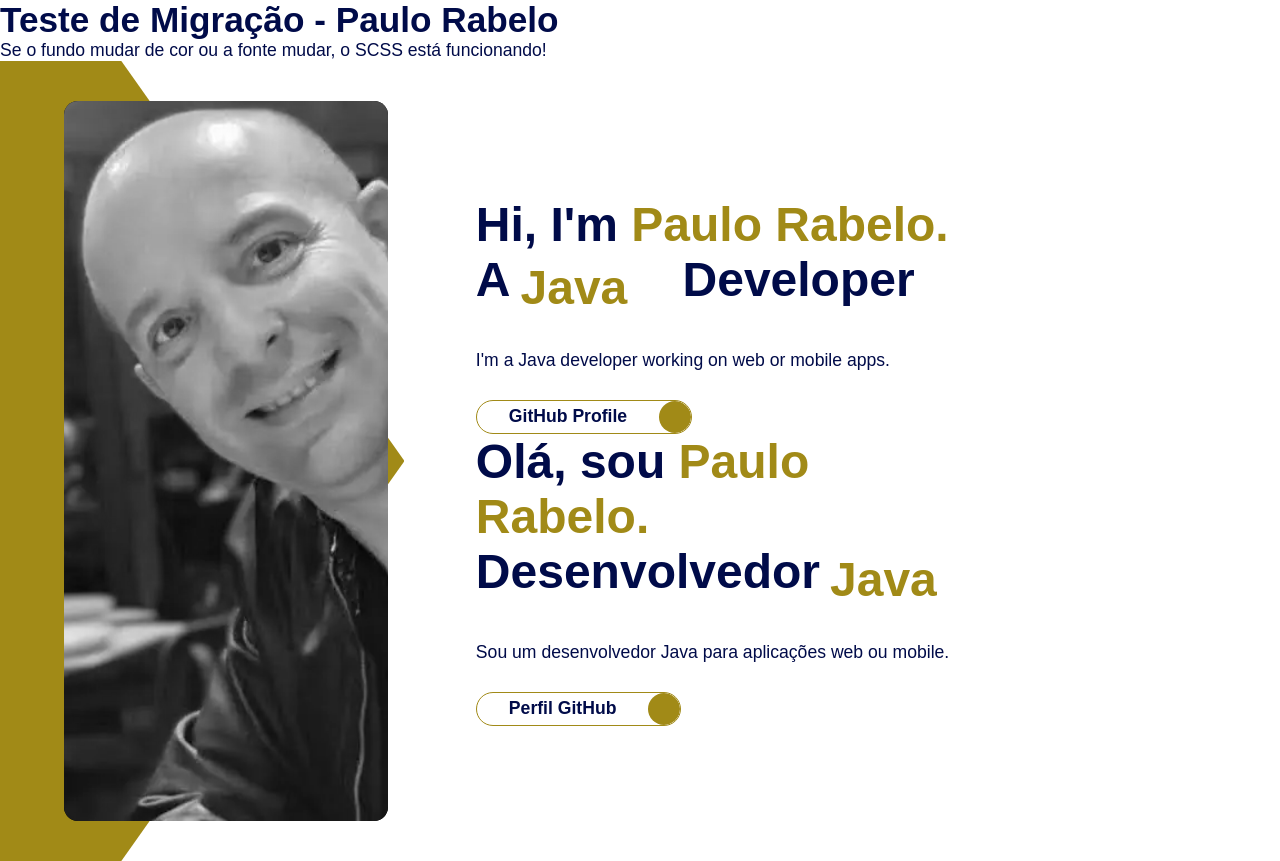
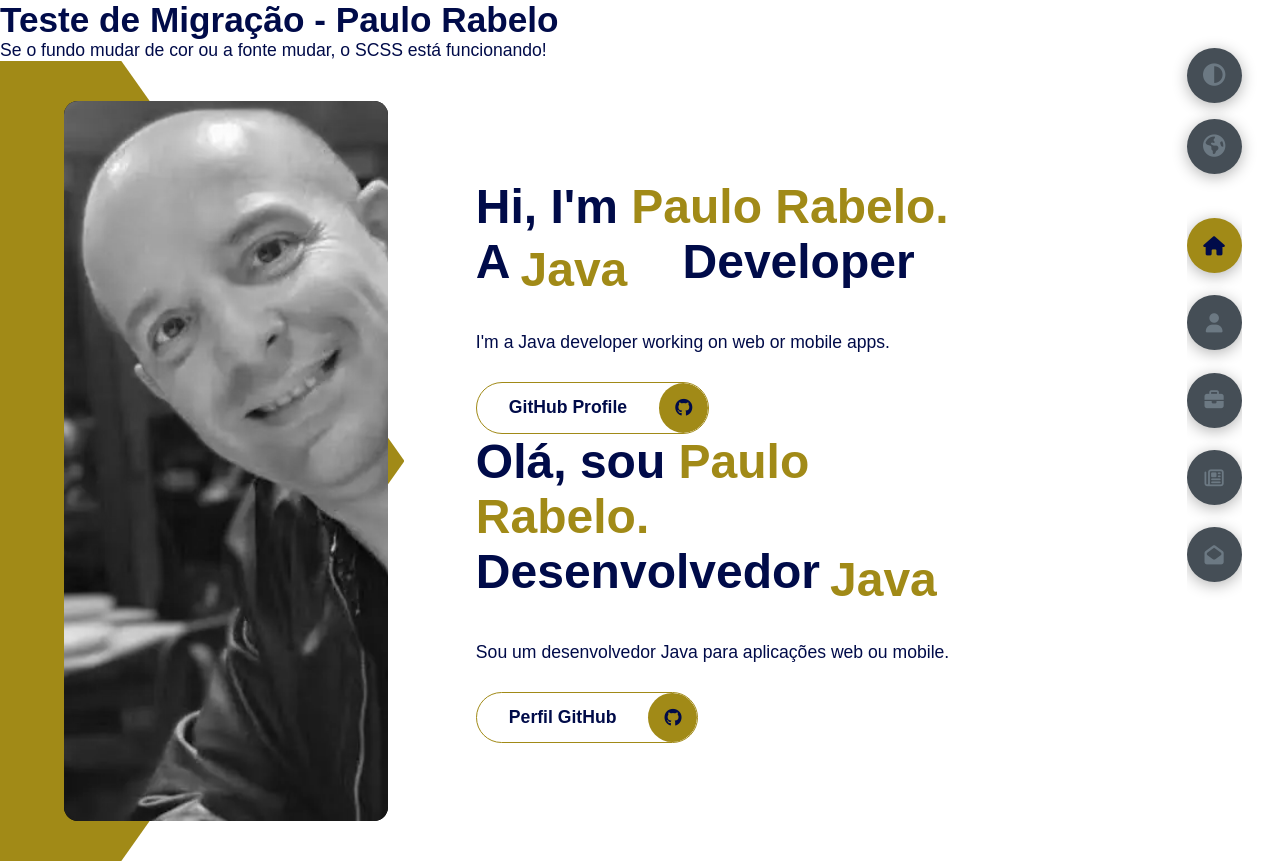
Before and after one commit to paulorabelo/portfolio-nextjs, a Next.js app: page / in a window 1280 px wide. Built offline with nearby package versions, Linux system fonts and the light colour scheme.

Commit message:
refactor: update layout component with new metadata, remove unused font imports add Header (controls).

```diff
--- a/src/app/layout.tsx
+++ b/src/app/layout.tsx
@@ -1,20 +1,11 @@
+// src/app/layout.tsx
 import type { Metadata } from "next";
-import { Geist, Geist_Mono } from "next/font/google";
 import "./globals.scss";
-
-const geistSans = Geist({
-  variable: "--font-geist-sans",
-  subsets: ["latin"],
-});
-
-const geistMono = Geist_Mono({
-  variable: "--font-geist-mono",
-  subsets: ["latin"],
-});
+import Header from "@/components/Header"; // Importamos o seu componente
 
 export const metadata: Metadata = {
-  title: "Create Next App",
-  description: "Generated by create next app",
+  title: "Paulo Rabelo - Portfolio",
+  description: "Desenvolvedor Java e Engenheiro de Computação",
 };
 
 export default function RootLayout({
@@ -23,10 +14,19 @@ export default function RootLayout({
   children: React.ReactNode;
 }>) {
   return (
-    <html lang="en">
-      <body
-        className={`${geistSans.variable} ${geistMono.variable} antialiased`}
-      >
+    <html lang="pt-BR">
+      {/* Adicionei o link do FontAwesome que seu site antigo usa */}
+      <head>
+        <link
+          rel="stylesheet"
+          href="https://cdnjs.cloudflare.com/ajax/libs/font-awesome/6.4.0/css/all.min.css"
+        />
+      </head>
+      <body className="antialiased">
+        {/* O Header fica aqui, fixo para todo o site */}
+        <Header />
+
+        {/* O children é onde entra o conteúdo de cada página (page.tsx) */}
         {children}
       </body>
     </html>
```
